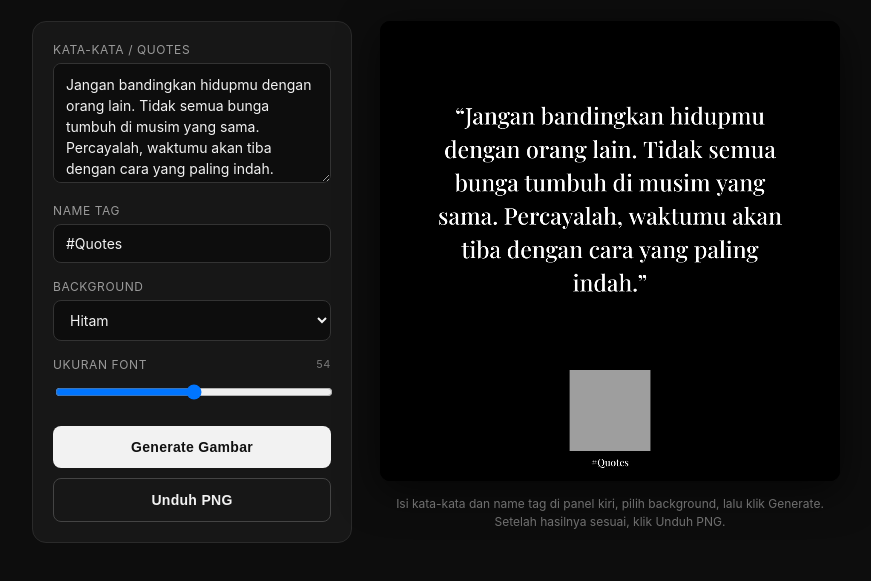
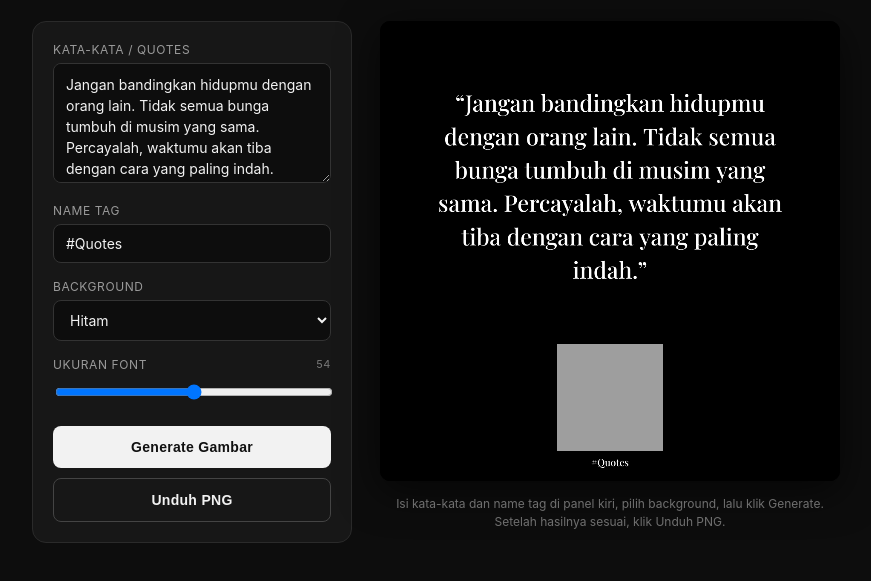
Before and after one commit to RerezzOfficial/quotes, a plain HTML site: page index.html in a window 1280 px wide. Shown: the part 59-640 px from the top of the page, without its empty margins (204-1075 px from the left). Drawn offline with nearby package versions, Linux system fonts and the light colour scheme; a web font is replaced by a local one.

Commit message:
Update index.html

```diff
--- a/index.html
+++ b/index.html
@@ -154,7 +154,7 @@
 
 <script>
 const LOGO_URL = "https://files.catbox.moe/2e5gew.png";
-const LOGO_SIZE = 190;
+const LOGO_SIZE = 250;
 const BOTTOM_MARGIN = 30;
 
 const canvas = document.getElementById("quoteCanvas");
```
